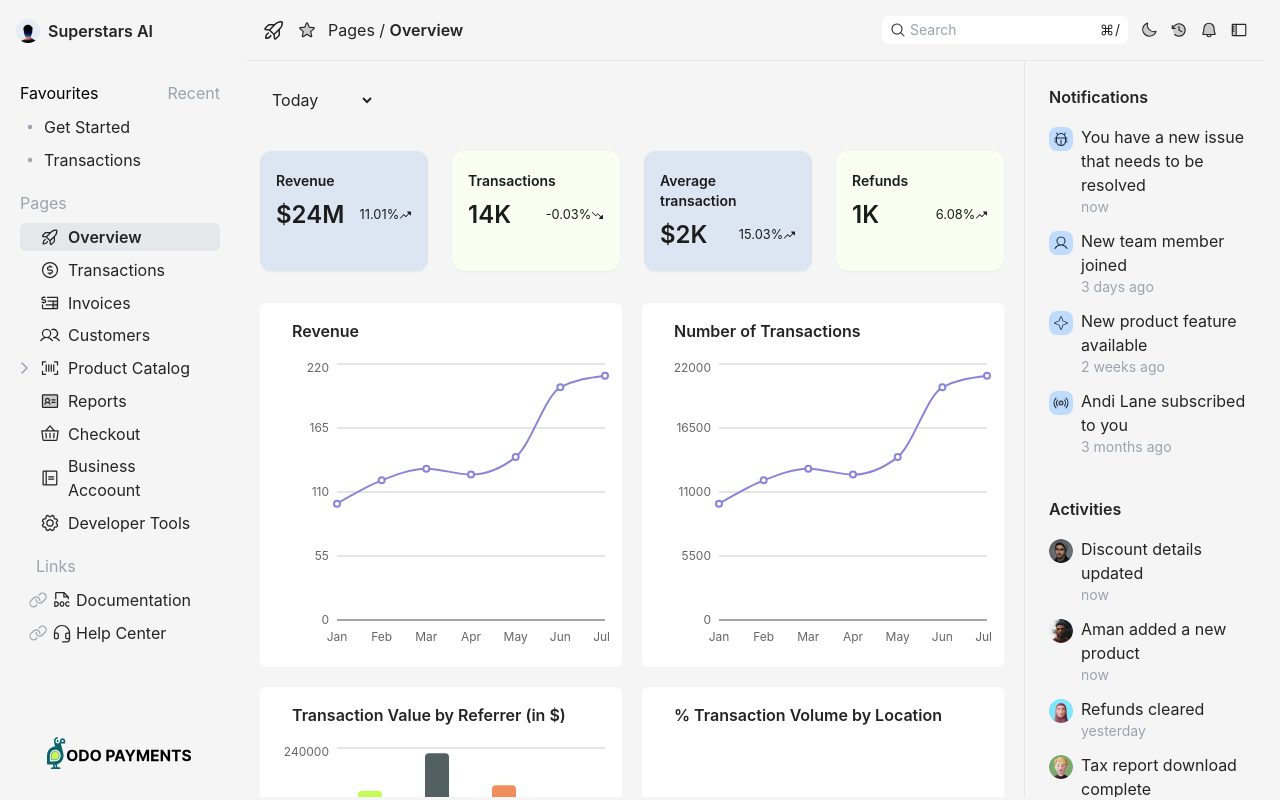
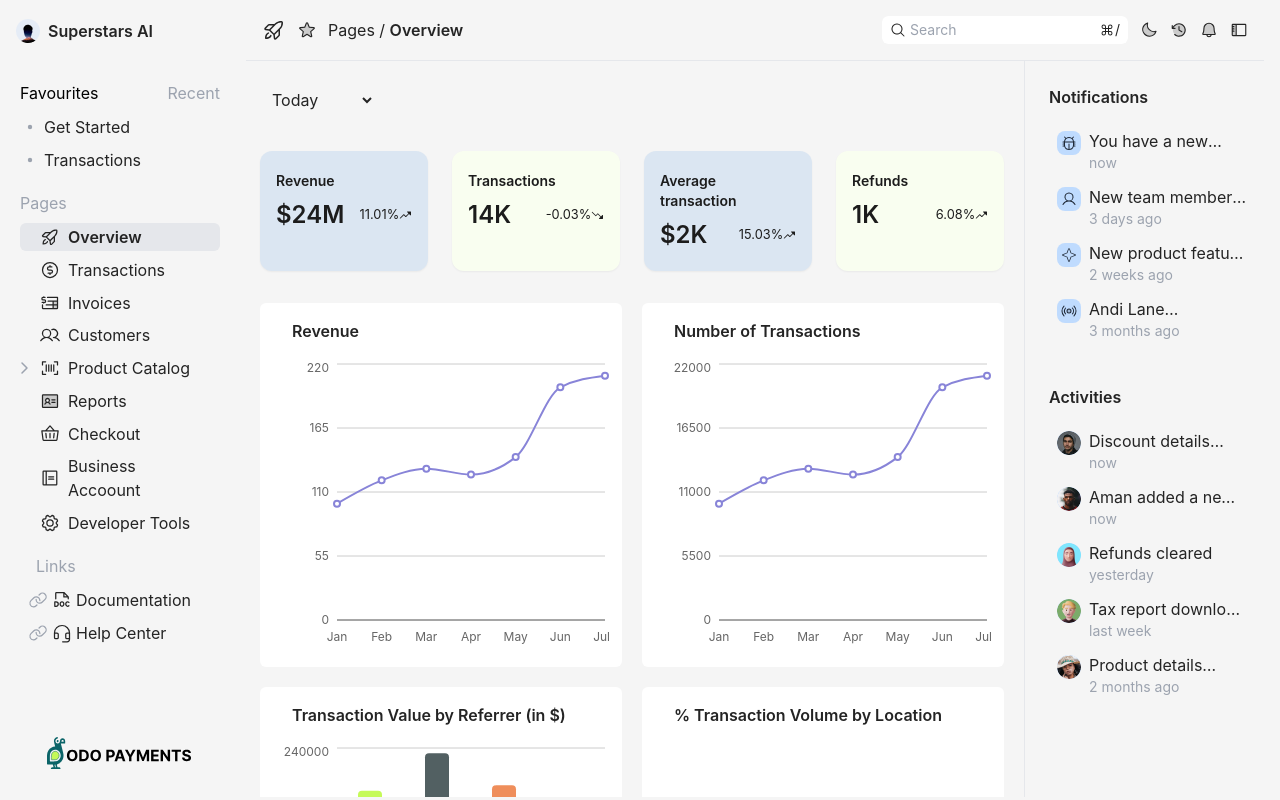
Before and after one commit to SohanVaigankar/tempdash, a React (Vite) app: page /overview in a window 1280 px wide. Built offline with nearby package versions, Linux system fonts and the light colour scheme.

Commit message:
add: added extra styling to lert section

```diff
--- a/src/components/atoms/activities-card/ActivitiesCard.tsx
+++ b/src/components/atoms/activities-card/ActivitiesCard.tsx
@@ -10,14 +10,14 @@ type ActivitiesCardProps = {
 const ActivitiesCard = (props: ActivitiesCardProps) => {
   const { picture, message, timeStamp } = props;
   return (
-    <div className="flex gap-2 items-start">
+    <div className="flex gap-2 items-start hover:cursor-pointer hover:bg-neutral-400/10 hover:rounded-md py-1 px-2">
       <img
         src={picture}
         alt={"profile img"}
         className="bg-blue-200 w-6 h-6 rounded-full mt-[0.15rem]"
       />
       <div className="flex flex-col">
-        <p className="text-left">{message}</p>
+        <p className="text-left line-clamp-1">{message}</p>
         <span className="text-sm text-left text-gray-400">
           {relativeDateFormat(timeStamp)}
         </span>
--- a/src/components/atoms/notification-card/NotificationCard.tsx
+++ b/src/components/atoms/notification-card/NotificationCard.tsx
@@ -39,12 +39,12 @@ const NotificationCard = (props: NotificationCardProps) => {
   }
 
   return (
-    <div className="flex gap-2 items-start">
+    <div className="flex gap-2 items-start hover:cursor-pointer hover:bg-neutral-400/10 hover:rounded-md py-1 px-2">
       <div className="rounded-lg bg-blue-200 min-w-6 h-6 flex items-center justify-center text-gray-800 mt-[0.15rem]">
         {icon}
       </div>
       <div className="flex flex-col">
-        <p className="text-left">{message}</p>
+        <p className="text-left line-clamp-1">{message}</p>
         <span className="text-sm text-left text-gray-400">
           {relativeDateFormat(timeStamp)}
         </span>
--- a/src/components/molecules/activities/Activities.tsx
+++ b/src/components/molecules/activities/Activities.tsx
@@ -7,7 +7,7 @@ const Activities = () => {
   return (
     <div className="flex flex-col gap-4  items-start">
       <h4 className="font-semibold">Activities</h4>
-      <div className="flex flex-col gap-3">
+      <div className="flex flex-col gap-1">
         {MOCK_ACTIVITIES?.map((activity) => (
           <ActivitiesCard key={activity.id} {...activity} />
         ))}
--- a/src/components/molecules/notifications/Notifications.tsx
+++ b/src/components/molecules/notifications/Notifications.tsx
@@ -7,7 +7,7 @@ const Notifications = () => {
   return (
     <div className="flex flex-col gap-4  items-start">
       <h4 className="font-semibold">Notifications</h4>
-      <div className="flex flex-col gap-3">
+      <div className="flex flex-col gap-1">
         {MOCK_NOTIFICATIONS?.map((notification) => (
           <NotificationCard key={notification.id} {...notification} />
         ))}
```
